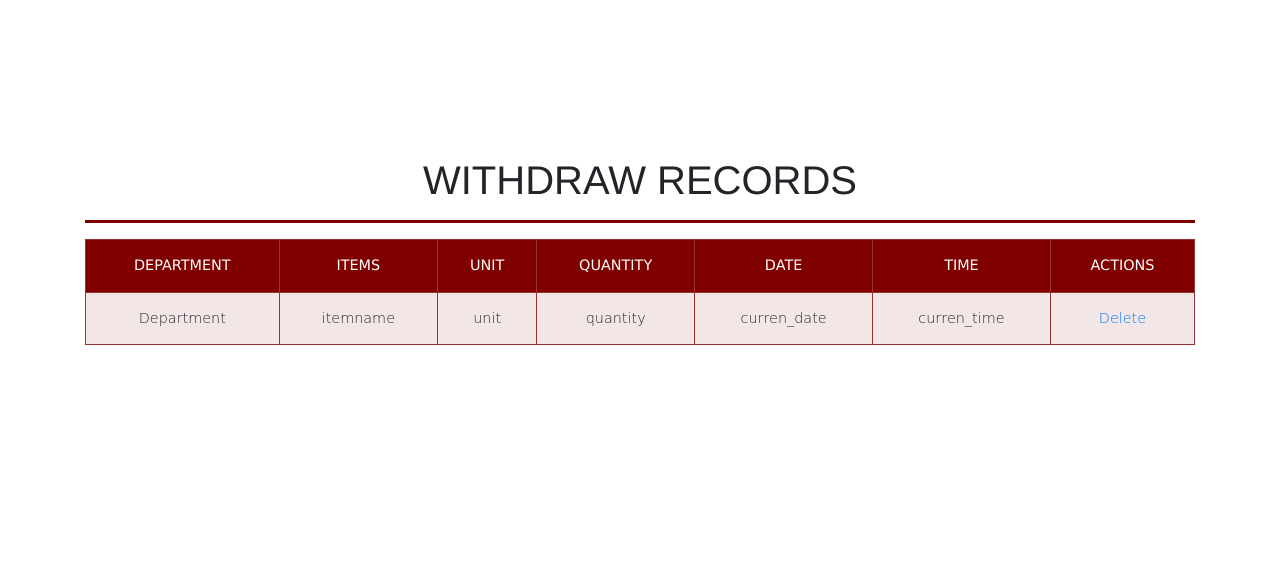
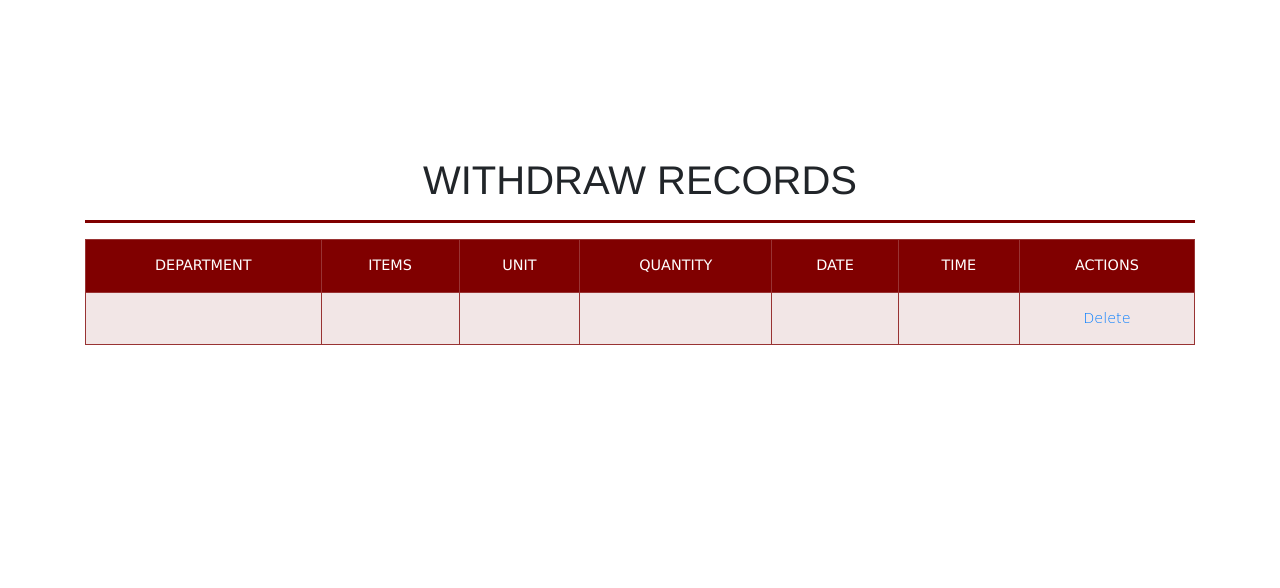
Before and after one commit to emielaideligutan/SupplyDept_InventorySystem, a Django app: page /withdraw/ in a window 1280 px wide. Shown: the part 693-1281 px from the top of the page. Run offline with Django 3.2, Linux system fonts and the light colour scheme; data that the repository does not hold is empty; some libraries are stand-ins or nearby versions.

Commit message:
Elective2

```diff
--- a/SupplyDept_Inventory/templates/activities/status.html
+++ b/SupplyDept_Inventory/templates/activities/status.html
@@ -173,7 +173,7 @@
           <option value=OCR_CAMPUS_REGISTRAR>OCR(CAMPUS-REGISTRAR)</option>
           </select>
           <br><br>
-          <button id="btn" name="refresh" data-mdb-toogle="tooltip" title="Choose and update the item of the choosen Department" >Update Limit</button>
+          <button id="btn" name="refresh" data-mdb-toogle="tooltip" title="Choose and update the item of the choosen Department" href = "{% url 'Supplydept_statuslimit' %}">Update Limit</button>
           <br><br><br><br>
 	  </form>
   </div>
--- a/SupplyDept_Inventory/templates/activities/tempwithdraw.html
+++ b/SupplyDept_Inventory/templates/activities/tempwithdraw.html
@@ -101,7 +101,7 @@ td{
           <form action = "" method = "POST">
             {% csrf_token %}
               <label id="lbl" for="item">ITEMS/DESRIPTION</label><br>
-              <input list="items" name="withdraw_item_name"  placeholder="Input an item...." style="text-align: center;"><br>
+              <input list="items" name="withdraw_item_name"  id = "item" placeholder="Input an item...." style="text-align: center;"><br>
               <datalist id="items" name="itemddrop">
                 <option value="Long Brown Expanded Folder">
                 <option value="Scotch Tape">
@@ -115,7 +115,7 @@ td{
                 <option value="Pencil Sharpener">
               </datalist><br>
               <label id="lbl" for="unit">UNIT</label><br>
-              <input list="units" name="withdraw_unit" >
+              <input list="units" name="withdraw_unit" id = "item">
               <datalist id="units">
                 <option value="Pcs">
                 <option value="Ream">
@@ -123,7 +123,7 @@ td{
                 <option value="Bundle">
                 <option value="Box">
               </datalist><br><br>
-              <input type="number" name="withdraw_quantity" href="{% url 'Supplydept_tempwithdraw'%}"style="text-align: center; " placeholder="Quantity"><br><br>
+              <input type="number" name="withdraw_quantity" id = "item" href="{% url 'Supplydept_tempwithdraw'%}"style="text-align: center; " placeholder="Quantity"><br><br>
 
               <button id="btn1" name="Withdraw" data-mdb-toogle="tooltip" title="Withdraw an item" >WITHDRAW</button>
               <!--<input type="button" value="WITHDRAW" id="btn" onclick="withdraw()"/><br>-->
--- a/SupplyDept_Inventory/templates/activities/withdraw.html
+++ b/SupplyDept_Inventory/templates/activities/withdraw.html
@@ -172,12 +172,12 @@ h2{
                 <th>ACTIONS</th>
               </tr>
               <tr>
-                <td>Department</td>
-                <td>itemname</td>
-                <td>unit</td>
-                <td>quantity</td>
-                <td>curren_date</td>
-                <td>curren_time</td>
+                <td></td>
+                <td></td>
+                <td></td>
+                <td></td>
+                <td></td>
+                <td></td>
                 <td>
                   <a href=""id="del">Delete</a>
                 </td>
--- a/SupplyDept_Inventory/views.py
+++ b/SupplyDept_Inventory/views.py
@@ -29,8 +29,8 @@ def delivery(request):
 
     if request.method == "POST":
         if request.POST.get('delivery_item_name') and request.POST.get('delivery_unit') and request.POST.get('delivery_quantity'):
-            if mainstorage.objects.filter(ItemName = request.POST.get('delivery_item_name')).exists() == True:
-                information1 = mainstorage.objects.get(ItemName = request.POST.get('delivery_item_name'))
+            information1 = mainstorage.objects.get(ItemName = request.POST.get('delivery_item_name'))
+            if mainstorage.objects.filter(ItemName = request.POST.get('delivery_item_name')).exists() == True and information1.Unit == request.POST.get('delivery_unit'):
                 updating = int(information1.Quantity) + int(request.POST.get('delivery_quantity'))
                 update_mainstorage = mainstorage()
                 update_delivery_record = deliveryrecords()
@@ -48,7 +48,7 @@ def delivery(request):
                 update_delivery_record.save()
 
 
-            elif mainstorage.objects.filter(ItemName = request.POST.get('delivery_item_name')).exists() == False:
+            elif mainstorage.objects.filter(ItemName = request.POST.get('delivery_item_name')).exists() == False or information1.Unit != request.POST.get('delivery_unit'):
                 save_delivery_record = deliveryrecords()
                 save_delivery_record.delivery_item_name = request.POST.get('delivery_item_name')
                 save_delivery_record.delivery_unit = request.POST.get('delivery_unit')
@@ -87,6 +87,7 @@ def withdraw(request):
     return render (request, 'activities/withdraw.html', context)
 
 def tempwithdraw(request):
+    print('supplydept')
     information = mainstorage.objects.all()
     if 'ItemName' in request.POST:
         text = request.POST['ItemName']
@@ -95,8 +96,8 @@ def tempwithdraw(request):
         else:
             print('none')
 
+    if request.method == "POST":
 
-    if request.method == "POST":
         if request.POST.get('withdraw_item_name') and request.POST.get('withdraw_unit') and request.POST.get('withdraw_quantity'):
             if mainstorage.objects.filter(ItemName = request.POST.get('withdraw_item_name')).exists() == True:
                 information1 = mainstorage.objects.get(ItemName = request.POST.get('withdraw_item_name'))
```
